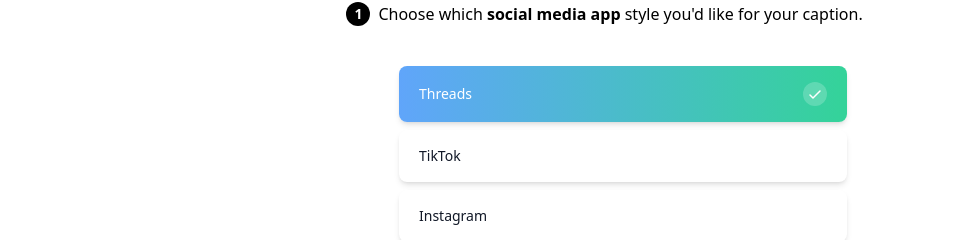
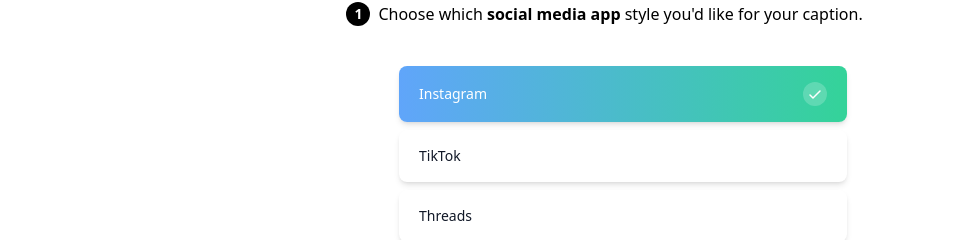
Before and after one commit to uziminhas/captcha, a Next.js app: page / in a window 1280 px wide. Shown: the part 560-800 px from the top of the page, without its empty margins (17-975 px from the left). Built offline with nearby package versions, Linux system fonts and the light colour scheme; a web font is replaced by a local one.

Commit message:
Update index.js

```diff
--- a/src/pages/index.js
+++ b/src/pages/index.js
@@ -18,7 +18,7 @@
 
 export default function Home() {
   const styles = ["Influencer", "Creative", "Inspirational","Informative", "Quirky", "Gen Z"];
-  const apps = ["Threads","TikTok", "Instagram", "YouTube"];
+  const apps = ["Instagram","TikTok", "Threads", "YouTube"];
   // const apps = [
   //   {
   //     name: 'TikTok'
```
